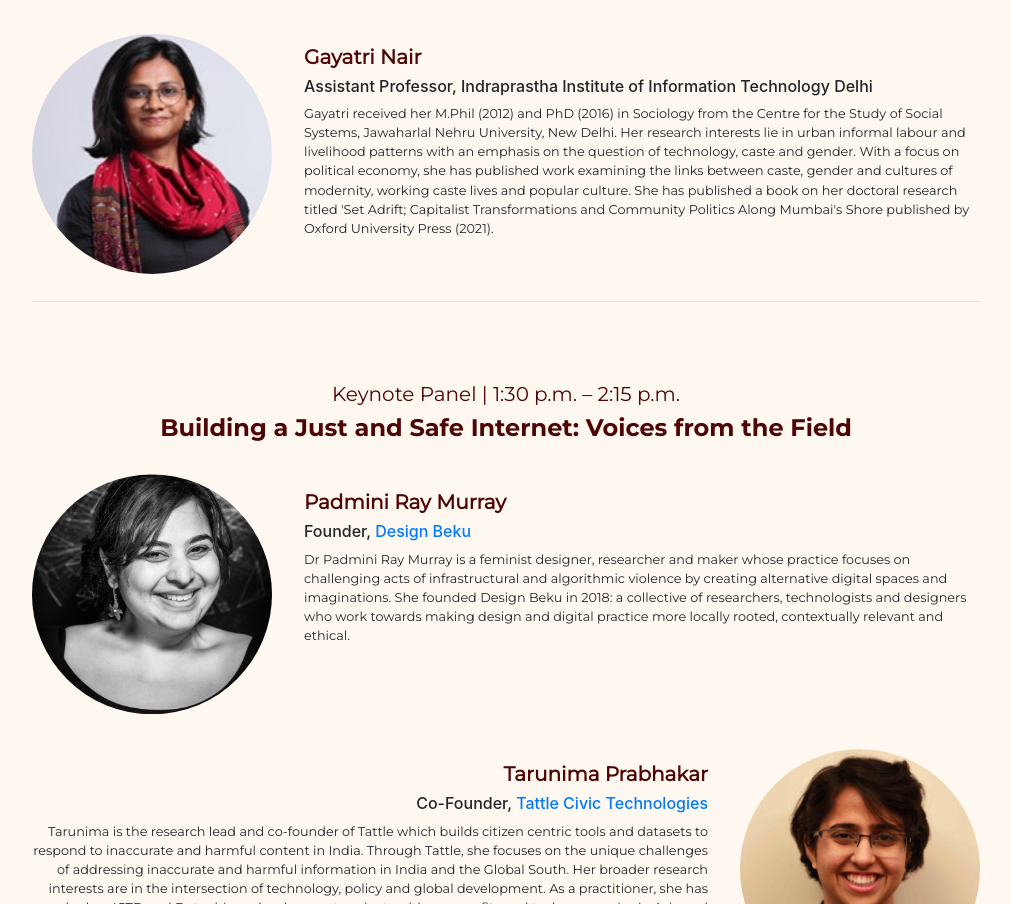
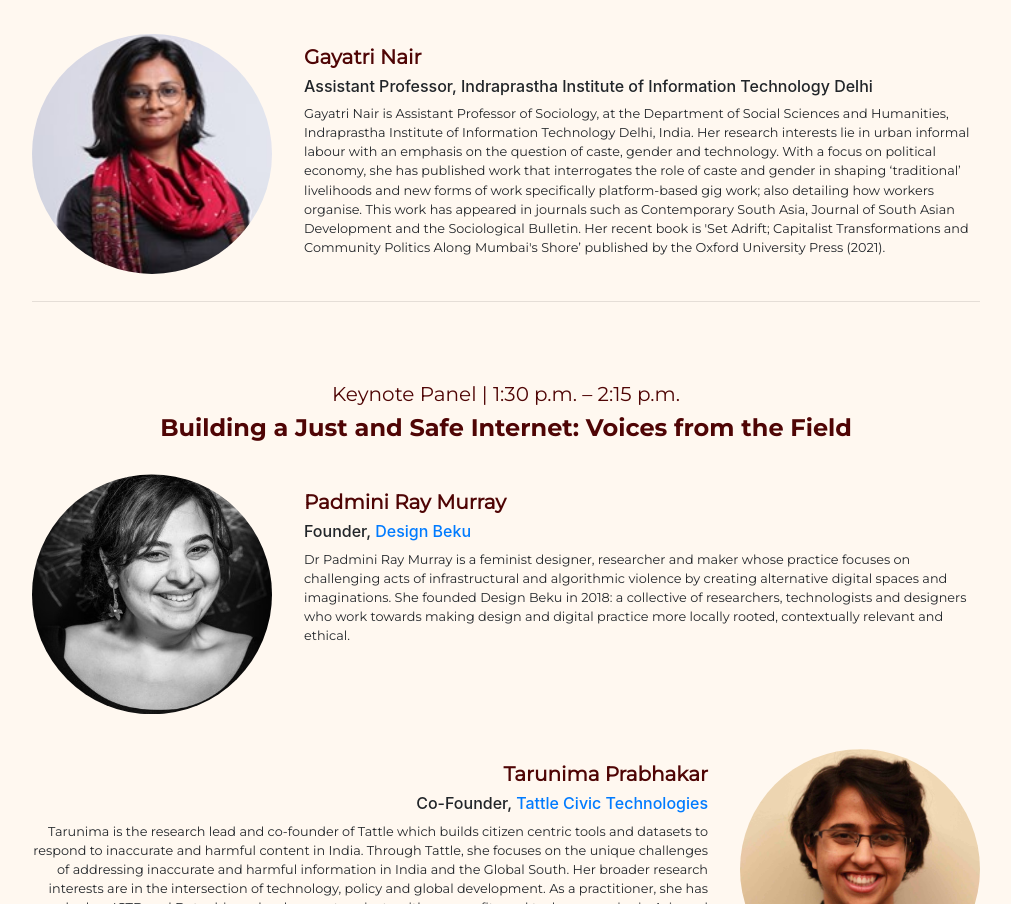
Before and after one commit to aoirhyd2024/aoirhyd2024, a website: page index.html in a window 1280 px wide. Shown: the part 1926-2830 px from the top of the page, without its empty margins (150-1161 px from the left). Drawn offline with Linux system fonts and the light colour scheme; files whose address does not match are found by name.

Commit message:
changed bio

```diff
--- a/index.html
+++ b/index.html
@@ -311,7 +311,7 @@
 							<h6>Assistant Professor, Indraprastha Institute of Information Technology Delhi</h6>
 						</div>
 						<div class="keynote-bio">
-							<p>Gayatri received her M.Phil (2012) and PhD (2016) in Sociology from the Centre for the Study of Social Systems, Jawaharlal Nehru University, New Delhi. Her research interests lie in urban informal labour and livelihood patterns with an emphasis on the question of technology, caste and gender. With a focus on political economy, she has published work examining the links between caste, gender and cultures of modernity, working caste lives and popular culture. She has published a book on her doctoral research titled 'Set Adrift; Capitalist Transformations and Community Politics Along Mumbai's Shore published by Oxford University Press (2021).</p>
+							<p>Gayatri Nair is Assistant Professor of Sociology, at the Department of Social Sciences and Humanities, Indraprastha Institute of Information Technology Delhi, India. Her research interests lie in urban informal labour with an emphasis on the question of caste, gender and technology. With a focus on political economy, she has published work that interrogates the role of caste and gender in shaping ‘traditional’ livelihoods and new forms of work specifically platform-based gig work; also detailing how workers organise. This work has appeared in journals such as Contemporary South Asia, Journal of South Asian Development and the Sociological Bulletin. Her recent book is 'Set Adrift; Capitalist Transformations and Community Politics Along Mumbai's Shore’ published by the Oxford University Press (2021).</p>
 						</div>
 					</div>
 				</div>
```
